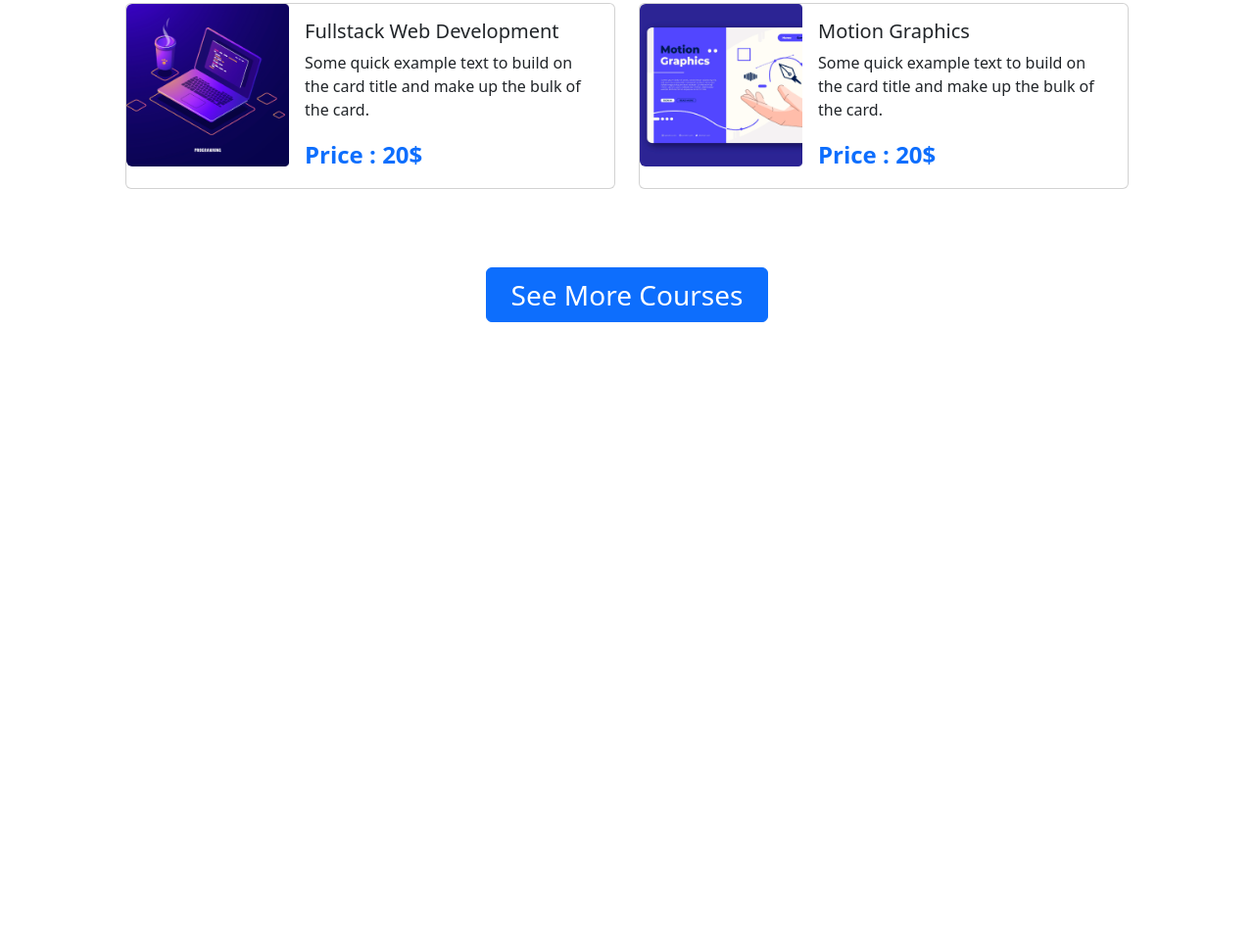
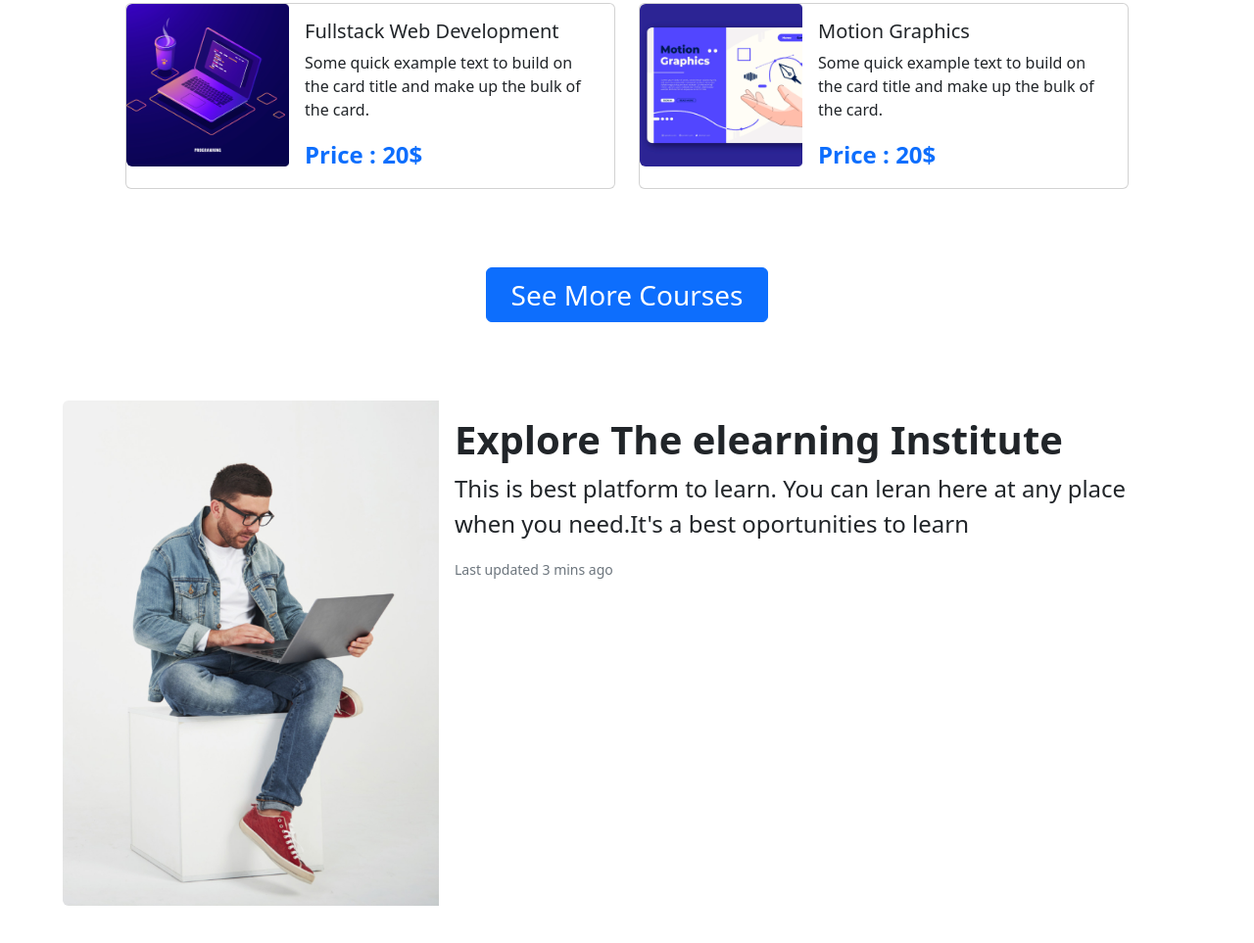
Before and after one commit to SabbirHasan07/Tech-Station, a plain HTML site: page index.html in a window 1280 px wide. Shown: the part 1653-2616 px from the top of the page at 98% size. Before the commit the page ends 2046 px from the top, so only its background shows below. Drawn offline with nearby package versions, Linux system fonts and the light colour scheme.

Commit message:
fourth-commit

```diff
--- a/index.html
+++ b/index.html
@@ -210,6 +210,24 @@
         </div>
 
     </section>
+    <section>
+        <div class="m-5 p-3">
+            <div class="card mb-3 border-0" style="max-width: 1500px;">
+            <div class="row g-0">
+              <div class="col-md-4">
+                <img src="images/working.png" class="img-fluid rounded-start" alt="">
+              </div>
+              <div class="col-md-8">
+                <div class="card-body">
+                  <h1 class="card-title fw-bold">Explore The elearning Institute</h1>
+                  <p class="card-text fs-4">This is best platform to learn. You can leran here at any place when you need.It's a best oportunities to learn</p>
+                  <p class="card-text"><small class="text-muted">Last updated 3 mins ago</small></p>
+                </div>
+              </div>
+            </div>
+          </div>
+        </div>
+    </section>
     <script src="https://cdn.jsdelivr.net/npm/bootstrap@5.2.0/dist/js/bootstrap.bundle.min.js"
         integrity="sha384-A3rJD856KowSb7dwlZdYEkO39Gagi7vIsF0jrRAoQmDKKtQBHUuLZ9AsSv4jD4Xa"
         crossorigin="anonymous"></script>
```
